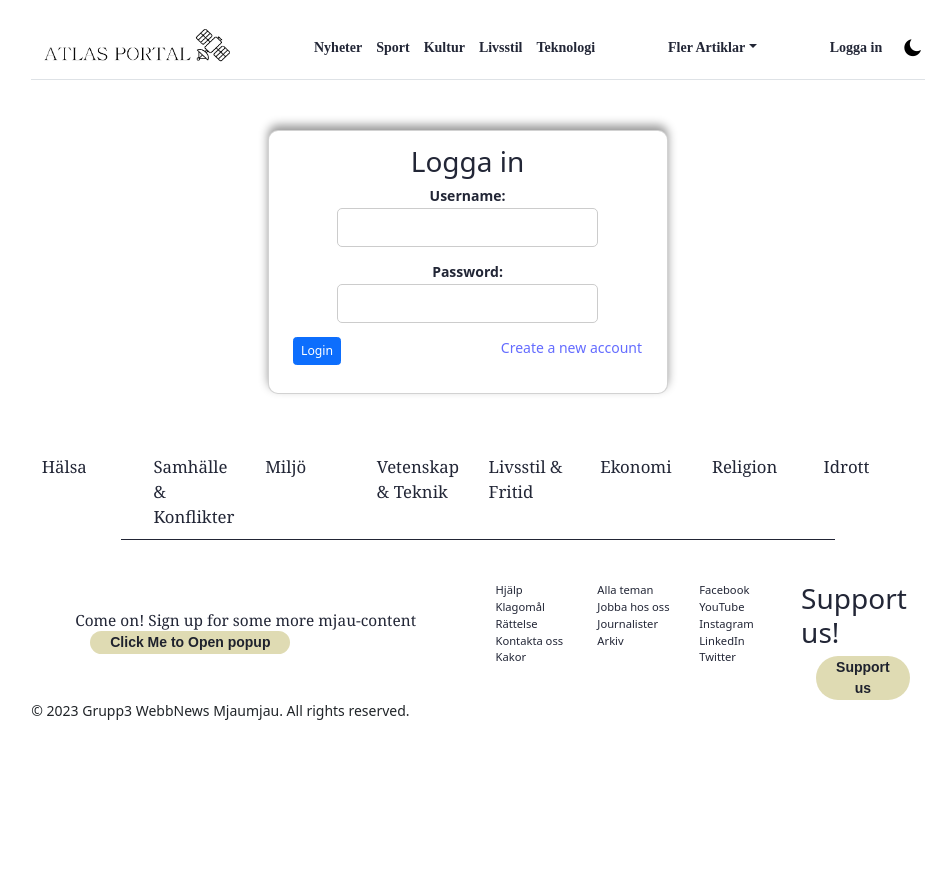
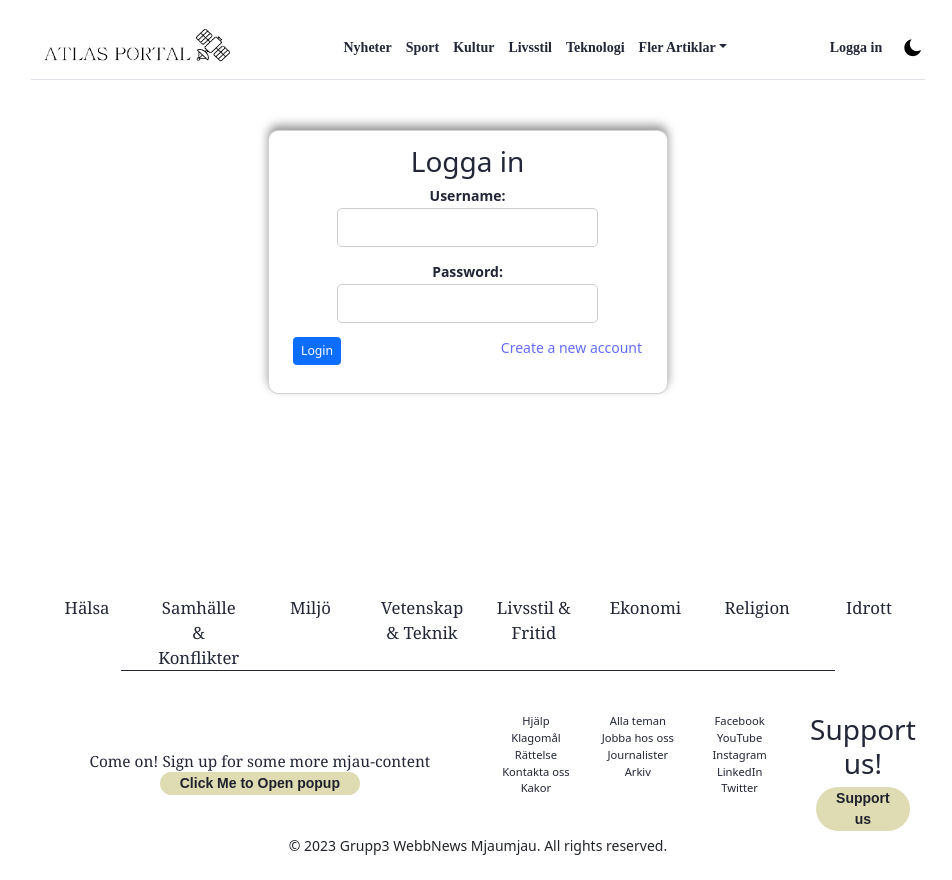
Before and after one commit to Drumpe/G3-WebbSPA, a React (Vite) app in the folder reactapp/: page / in a window 1280 px wide. Shown: the whole page, without its empty margins (162-1114 px from the left). Before the commit the page ends 800 px from the top, so only its background shows below. Built offline with nearby package versions, Linux system fonts and the light colour scheme.

Commit message:
Wrapper och footer.css

```diff
--- a/reactapp/public/css/footerstyle.css
+++ b/reactapp/public/css/footerstyle.css
@@ -1,21 +1,27 @@
-/* Add these styles */
+
+/* Add CSS to ensure the layout works as intended */
 html, body {
     height: 100%;
     margin: 0;
+    padding: 0;
 }
 
-.footer-container {
+.wrapper {
     display: flex;
     flex-direction: column;
-
-    justify-content: flex-end;
-    position: relative;
+    min-height: 100vh;
 }
 
-.footer-content {
-    width: 100%;
+.container-fluid {
+    flex: 1;
+    padding-bottom: 80px; /* Adjust this value based on your footer height */
+}
+
+.footer {
+    flex-shrink: 0;
     background-color: var(--primary-color);
-    padding: 10px 0; /* Reduce the padding to move the content up */
+    padding: 10px 0;
+    text-align: center;
 }
 
 
--- a/reactapp/src/components/Navbar/navbar.jsx
+++ b/reactapp/src/components/Navbar/navbar.jsx
@@ -46,7 +46,6 @@ function Navbar() {
                     <li className="nav-item">
                         <a className="nav-link" href="?topic=VetenskapTeknik&sortBy=">Teknologi</a>
                     </li>
-                </ul>
 
                     <ul className="navbar-nav mr-auto">
 
@@ -78,6 +77,9 @@ function Navbar() {
                         </li>
                     </ul>
 
+                </ul>
+
+
 
                 <ul className="navbar-nav ml-auto">
                     <li className="nav-item">
--- a/reactapp/src/main.jsx
+++ b/reactapp/src/main.jsx
@@ -18,22 +18,31 @@ const App = () => {
         <CookiesProvider>
             <Router>
                 <Navbar />
-                <div>
+                <div className="wrapper">
                     <div className="container-fluid row mainPage">
                         <Routes>
                             <Route path="/login" element={<Login />} />
                             <Route path="/register" element={<Register />} />
                             <Route
                                 path="/mainPage"
-                                element={<PrivateRoute path="/MainPage"> <MainPage /> </PrivateRoute>}
+                                element={
+                                    <PrivateRoute path="/MainPage">
+                                        <MainPage />
+                                    </PrivateRoute>
+                                }
                             />
 
                             <Route path="/*" element={<Login />} />
                         </Routes>
                     </div>
+
+                    <div className="footer">
+                        <Footer />
+                        <ScrollToTop/>
+                    </div>
                 </div>
-                <ScrollToTop />
-                <Footer />
+
+
             </Router>
         </CookiesProvider>
     );
```
Also changed, not shown: 1 other file (tests, documents, lock files or other folders). Lines whose indentation alone changed are shown as unchanged.
